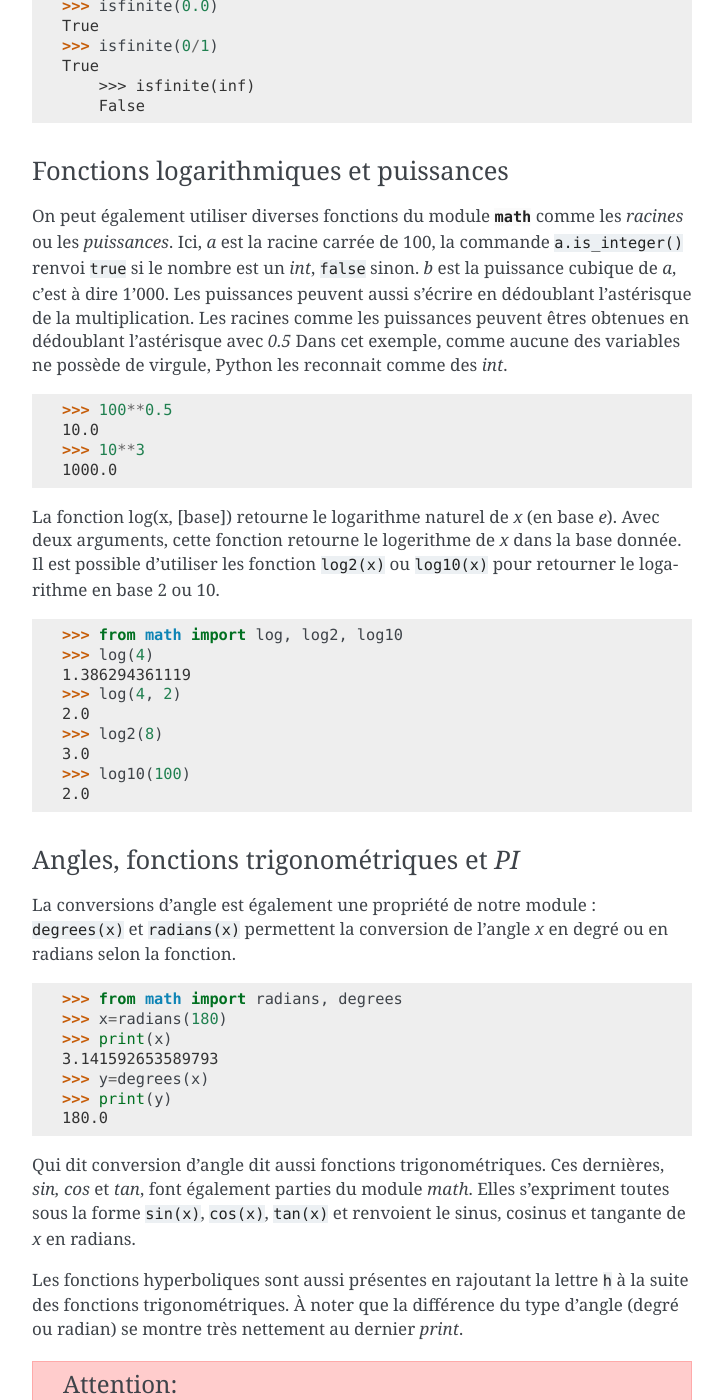
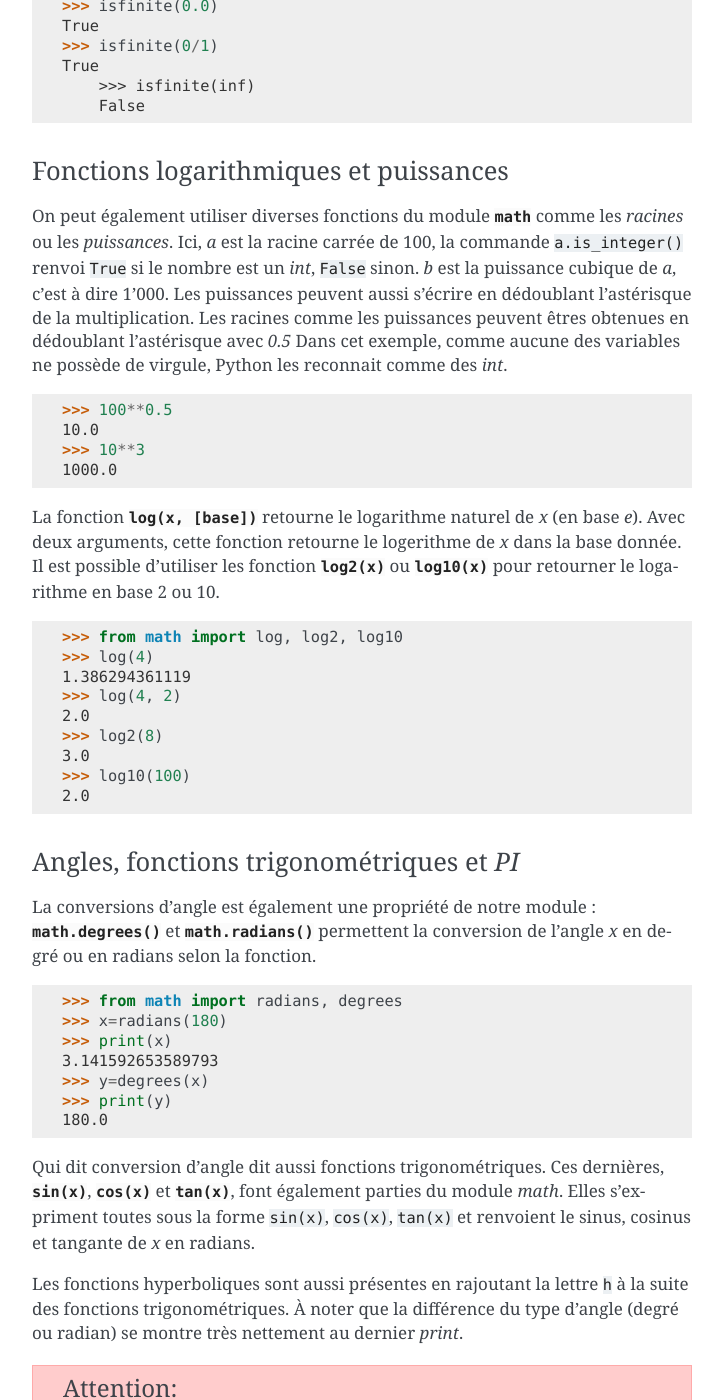
Before and after one commit to HE-Arc/livre-python, a Sphinx documentation site: the page built from source/math/index.rst, in a window 1280 px wide and 1400 px high, scrolled down 2630 px. Shown: the whole window, without its empty margins (388-1111 px from the left). Built offline with Sphinx 7.4.7, drawn with Linux system fonts in a browser that asks for light colours; some of the changed lines change nothing that is shown.

Commit message:
Add some links

```diff
--- a/source/math/index.rst
+++ b/source/math/index.rst
@@ -86,7 +86,7 @@ Cette méthode est disponible que depuis *Python 3*, en *Python 2.X*, il était
 Fonctions de nombres
 ---------------------
 
-La fonction ``ceil(x)`` (x est donné en float) retourne la plus petite valeur entière, supérieure ou égale à x.
+La fonction :py:func:`ceil(x) <math.ceil>` (x est donné en float) retourne la plus petite valeur entière, supérieure ou égale à x.
 
 .. code-block:: pycon
 
@@ -98,7 +98,7 @@ La fonction ``ceil(x)`` (x est donné en float) retourne la plus petite valeur e
 	>>> ceil(0.00000001)
 	1
 
-La fonction ``fabs(x)`` retourne la valeur absolue de *x*.
+La fonction :py:func:`fabs(x) <math.fabs>` retourne la valeur absolue de *x*.
 
 .. code-block:: pycon
 
@@ -106,7 +106,7 @@ La fonction ``fabs(x)`` retourne la valeur absolue de *x*.
     >>> fabs(-10)
     10.0
 
-La fonction ``factorial(x)`` retourne *x* factoriel. Si *x* n'est pas un int ou est négatif, la fonction retourne
+La fonction :py:func:`factorial(x) <math.factorial>` retourne *x* factoriel. Si *x* n'est pas un int ou est négatif, la fonction retourne
 une erreur de type *ValueError*.
 
 .. code-block:: pycon
@@ -115,7 +115,7 @@ une erreur de type *ValueError*.
     >>> factorial(4)
     24
 
-La fonction ``gcd(a, b)`` retourne la plus grand diviseur commun des int *a* et *b*.
+La fonction :py:func:`gcd(a, b) <math.gcd>` retourne la plus grand diviseur commun des int *a* et *b*.
 
 .. code-block:: pycon
 
@@ -145,7 +145,7 @@ Fonctions logarithmiques et puissances
 
 On peut également utiliser diverses fonctions du module :py:mod:`math` comme les `racines` ou les `puissances`.
 Ici, *a* est la racine carrée de 100, la commande ``a.is_integer()``
-renvoi ``true`` si le nombre est un *int*, ``false`` sinon.
+renvoi ``True`` si le nombre est un *int*, ``False`` sinon.
 *b* est la puissance cubique de *a*, c'est à dire 1'000.
 Les puissances peuvent aussi s'écrire en dédoublant l'astérisque de la multiplication.
 Les racines comme les puissances peuvent êtres obtenues en dédoublant l'astérisque avec *0.5*
@@ -158,9 +158,9 @@ Dans cet exemple, comme aucune des variables ne possède de virgule, Python les
     >>> 10**3
     1000.0
 
-La fonction log(x, [base]) retourne le logarithme naturel de *x* (en base *e*).
+La fonction :py:func:`log(x, [base]) <math.log>` retourne le logarithme naturel de *x* (en base *e*).
 Avec deux arguments, cette fonction retourne le logerithme de *x* dans la base donnée.
-Il est possible d'utiliser les fonction ``log2(x)`` ou ``log10(x)`` pour retourner le logarithme en base 2 ou 10.
+Il est possible d'utiliser les fonction :py:func:`log2(x) <math.log2>` ou :py:func:`log10(x) <math.log1>` pour retourner le logarithme en base 2 ou 10.
 
 .. code-block:: pycon
 
@@ -179,7 +179,7 @@ Angles, fonctions trigonométriques et *PI*
 -------------------------------------------
 
 La conversions d'angle est également une propriété de notre module :
-``degrees(x)`` et ``radians(x)`` permettent la conversion de l'angle *x* en degré ou en radians selon la fonction.
+:py:func:`math.degrees` et :py:func:`math.radians` permettent la conversion de l'angle *x* en degré ou en radians selon la fonction.
 
 .. code-block:: pycon
 
@@ -193,7 +193,7 @@ La conversions d'angle est également une propriété de notre module :
 
 
 Qui dit conversion d'angle dit aussi fonctions trigonométriques.
-Ces dernières, *sin, cos* et *tan*, font également parties du module *math*.
+Ces dernières, :py:func:`sin(x) <math.sin>`, :py:func:`cos(x) <math.cos>` et :py:func:`tan(x) <math.tan>`, font également parties du module *math*.
 Elles s'expriment toutes sous la forme ``sin(x)``, ``cos(x)``, ``tan(x)`` et renvoient le sinus, cosinus et tangante de *x* en radians.
 
 Les fonctions hyperboliques sont aussi présentes en rajoutant la lettre ``h`` à la suite des fonctions trigonométriques.
@@ -220,7 +220,7 @@ Les fonctions hyperboliques sont aussi présentes en rajoutant la lettre ``h``
     7.446921003909191e+77
 
 
-Les fonctions ``asin(x)``, ``acos(x)``, ``atan(x)``, qui correspondent aux *arc sin, arc cos*, et *arc tan* peuvent être utilisées.
+Les fonctions :py:func:`asin(x) <math.asin>`, :py:func:`acos(x) <math.acos>`, :py:func:`atan(x) <math.atan>`, qui correspondent aux *arc sin, arc cos*, et *arc tan* peuvent être utilisées.
 Attention cependant aux limites, *x* doit être compris entre -1 et 1.
 
 .. code-block:: pycon
@@ -243,7 +243,7 @@ Attention cependant aux limites, *x* doit être compris entre -1 et 1.
 
 Le nombre *pi* fait également partie de notre module, comme bien d'autres constantes (*e*, *tau*, etc.).
 Pour l'utiliser, il suffit simplement d'écrire ``pi`` en commande. Cela va de même pour les autres constantes.
-La fonction ``isclose(a, b)`` Nous permet de comparer deux nombres en retournant *True* si ces derniers sont relativement proches l'un de l'autre.
+La fonction :py:func:`isclose(a, b) <math.isclose>` Nous permet de comparer deux nombres en retournant *True* si ces derniers sont relativement proches l'un de l'autre.
 
 .. code-block:: pycon
 
```
